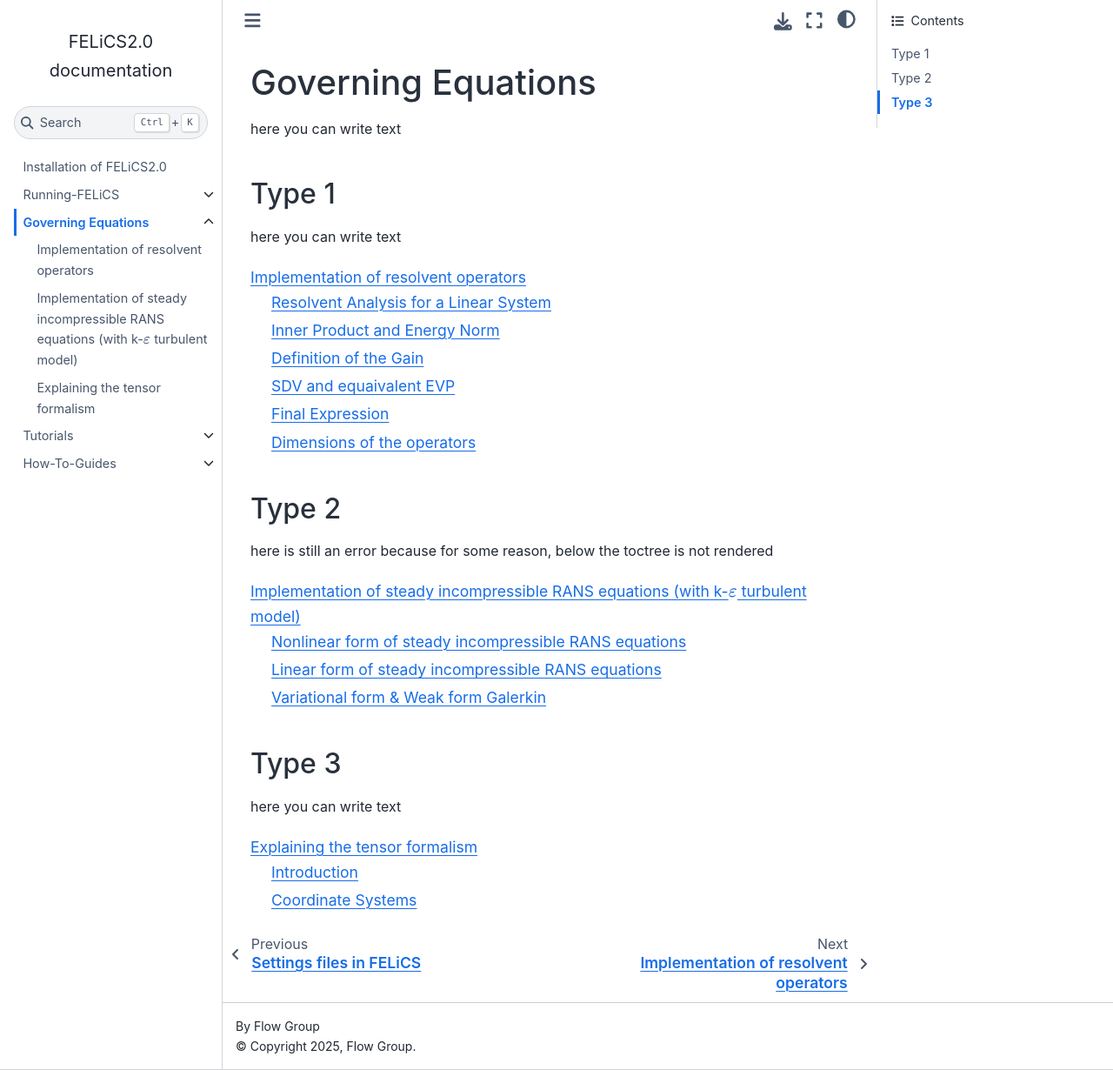
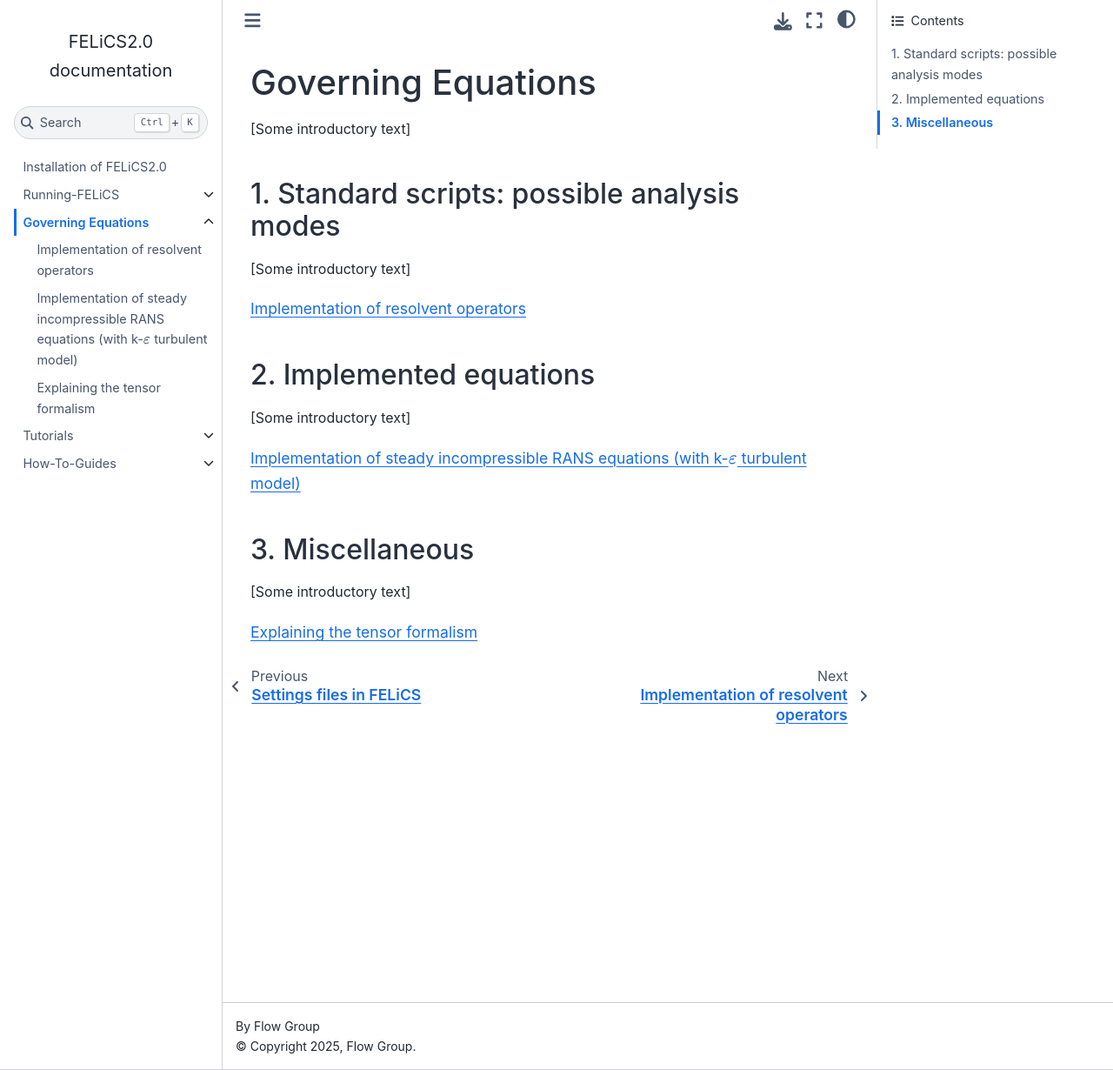
Before and after one commit to arash-mp/FELiCS_FSI, a Sphinx documentation site: the page built from DOCUMENTATION/GoverningEquations/index.md, in a window 1280 px wide and 1230 px high. Shown: the whole window at 87% size. Built offline with Sphinx 7.4.7 and the Sphinx Book theme 1.1.4, drawn with Linux system fonts in a browser that asks for light colours; pages that are not in the unit, such as notebooks, are missing from menus.

Commit message:
[doc] finish restructuring governing equations

````diff
--- a/DOCUMENTATION/GoverningEquations/index.md
+++ b/DOCUMENTATION/GoverningEquations/index.md
@@ -1,30 +1,30 @@
 # Governing Equations
 
-here you can write text
+[Some introductory text]
 
-## Type 1
+##### 1. Standard scripts: possible analysis modes
 
-here you can write text
+[Some introductory text]
 
 ```{toctree}
-:maxdepth: 2
+:maxdepth: 1
 resolvent.md
 ```
 
-## Type 2
+##### 2. Implemented equations
 
-here is still an error because for some reason, below the toctree is not rendered
+[Some introductory text]
 
 ```{toctree}
-:maxdepth: 2
+:maxdepth: 1
 Incompressible_RANS_k-e.md
 ```
 
-## Type 3
+##### 3. Miscellaneous
 
-here you can write text
+[Some introductory text]
 
 ```{toctree}
-:maxdepth: 2
+:maxdepth: 1
 tensor_formalism.md
 ```
````
